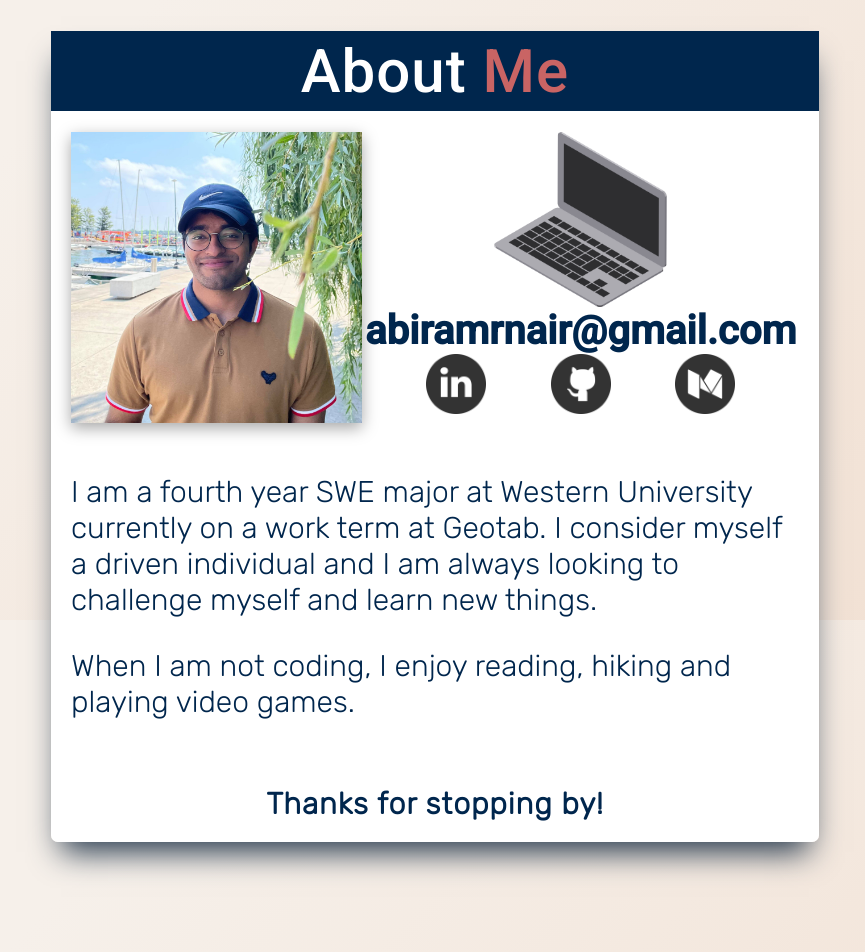
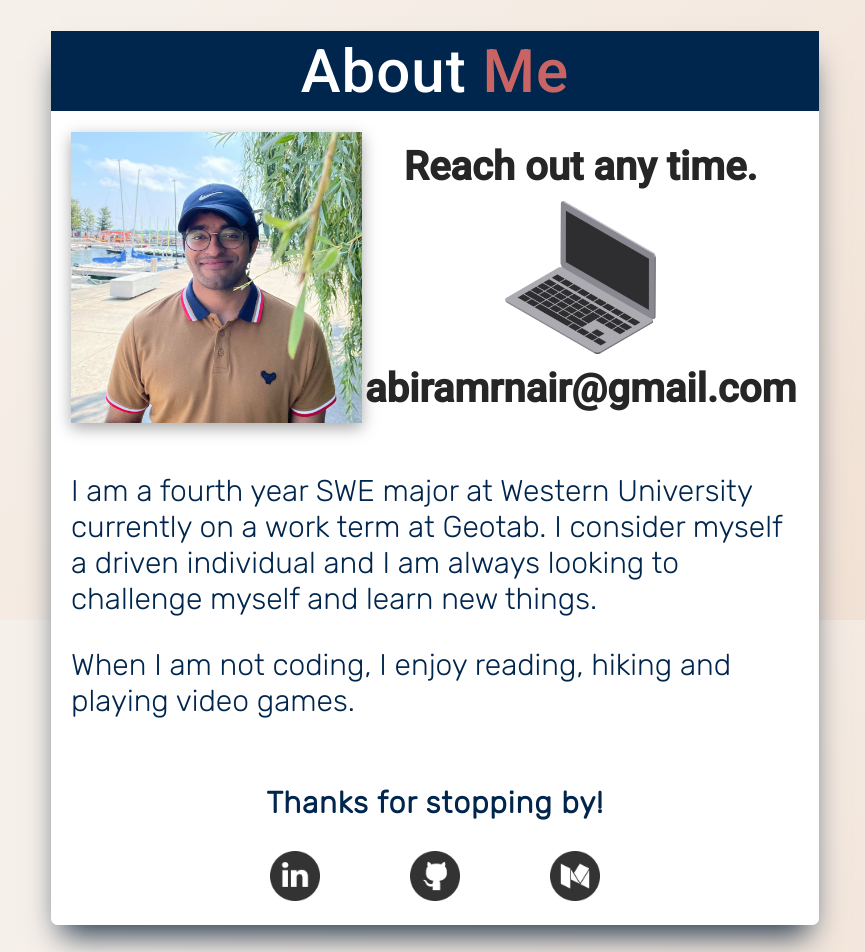
Before and after one commit to abiramrnair/abiram-nair, a React (Create React App) app: page / in a window 1280 px wide. Shown: the part 2580-3532 px from the top of the page, without its empty margins (205-1070 px from the left). Built offline with nearby package versions, Linux system fonts and the light colour scheme.

Commit message:
Change #13

```diff
--- a/src/components/about/About.js
+++ b/src/components/about/About.js
@@ -18,13 +18,9 @@ function About() {
                             <div className="about-me-information-socials">
                                 <img className="about-me-photo" src={profilephoto} alt="me"></img>
                                 <div className="socials-container">
+                                    Reach out any time.
                                     <img className="laptop-icon" src={laptopicon} alt=""></img>
                                     abiramrnair@gmail.com
-                                    <div className="hero-icons-container">
-                                        <a href="https://www.linkedin.com/in/abiram-nair/" target="_blank" rel="noreferrer"><img className="hero-icon about-icon" src={linkedinicon} alt=""/></a>
-                                        <a href="https://github.com/gearbaneseries" target="_blank" rel="noreferrer"><img className="hero-icon about-icon" src={githubicon} alt=""/></a>
-                                        <a href="https://drive.google.com/file/d/1F9aE_2w6uWYiuc7m7ThPYRT0J8R-bdhb/view?usp=sharing" target="_blank" rel="noreferrer"><img className="hero-icon about-icon" src={resumeicon} alt=""/></a>
-                                    </div>
                                 </div>
                             </div>
                             <div className="about-me-information-one-text">
@@ -43,6 +39,11 @@ function About() {
                             <p className="about-me-information" id="thank-you-text">
                                 Thanks for stopping by!
                             </p>
+                            <div className="hero-icons-container about-icons">
+                                        <a href="https://www.linkedin.com/in/abiram-nair/" target="_blank" rel="noreferrer"><img className="hero-icon about-icon" src={linkedinicon} alt=""/></a>
+                                        <a href="https://github.com/gearbaneseries" target="_blank" rel="noreferrer"><img className="hero-icon about-icon" src={githubicon} alt=""/></a>
+                                        <a href="https://drive.google.com/file/d/1F9aE_2w6uWYiuc7m7ThPYRT0J8R-bdhb/view?usp=sharing" target="_blank" rel="noreferrer"><img className="hero-icon about-icon" src={resumeicon} alt=""/></a>
+                            </div>
                         </div>
                     </div>
                 </div>
--- a/src/components/about/about.css
+++ b/src/components/about/about.css
@@ -208,17 +208,22 @@
         font-size: 40px;
         display: flex;
         flex-direction: column;
-        justify-content: space-between;
+        justify-content: space-evenly;
         font-weight: bold;
         font-family: 'Roboto', sans-serif;
         align-items: center;
+        color: #262626;
     }
     .laptop-icon {
-        width: 40%;
+        width: 35%;
+    }
+    .hero-icons-container.about-icons {
+        margin-top: 30px;
+        width: 70%;
     }
     .hero-icon.about-icon {
         height: auto;
-        width: 60px;
+        width: 50px;
     }
 }
 
```
